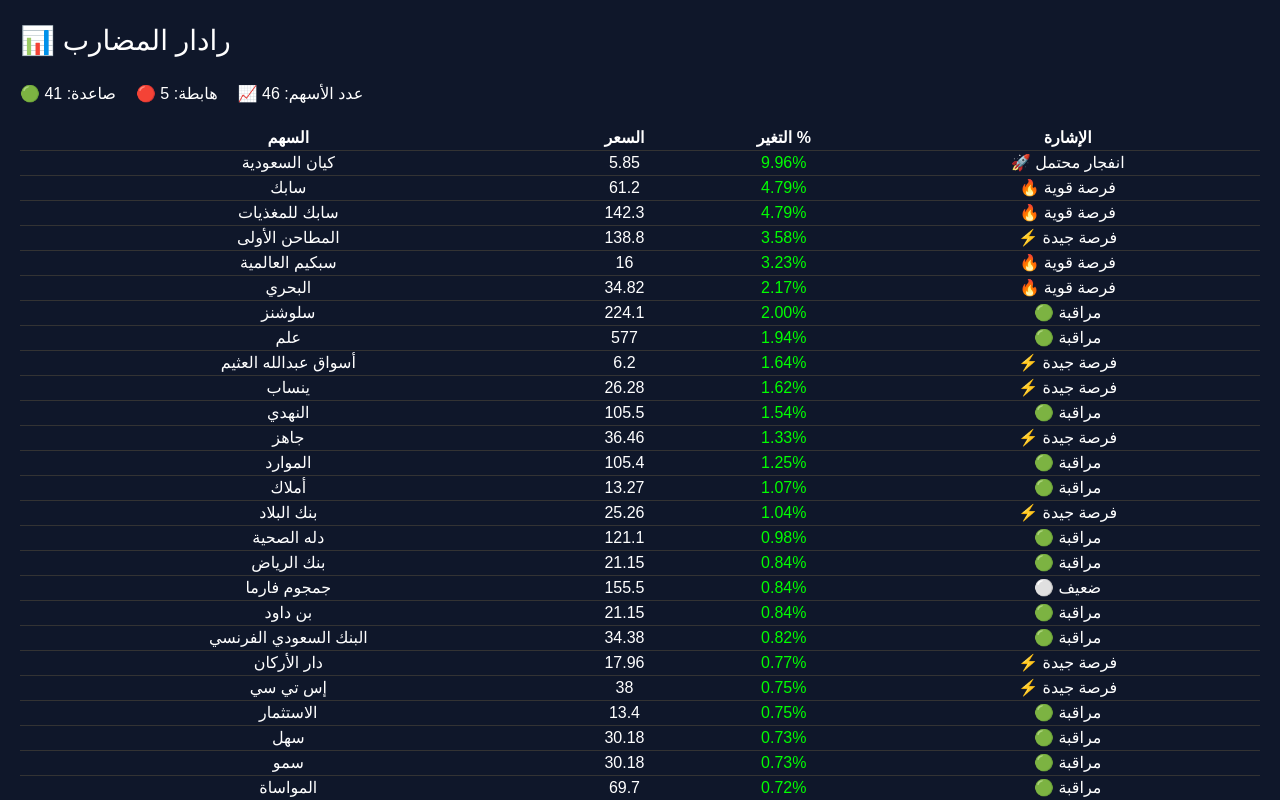
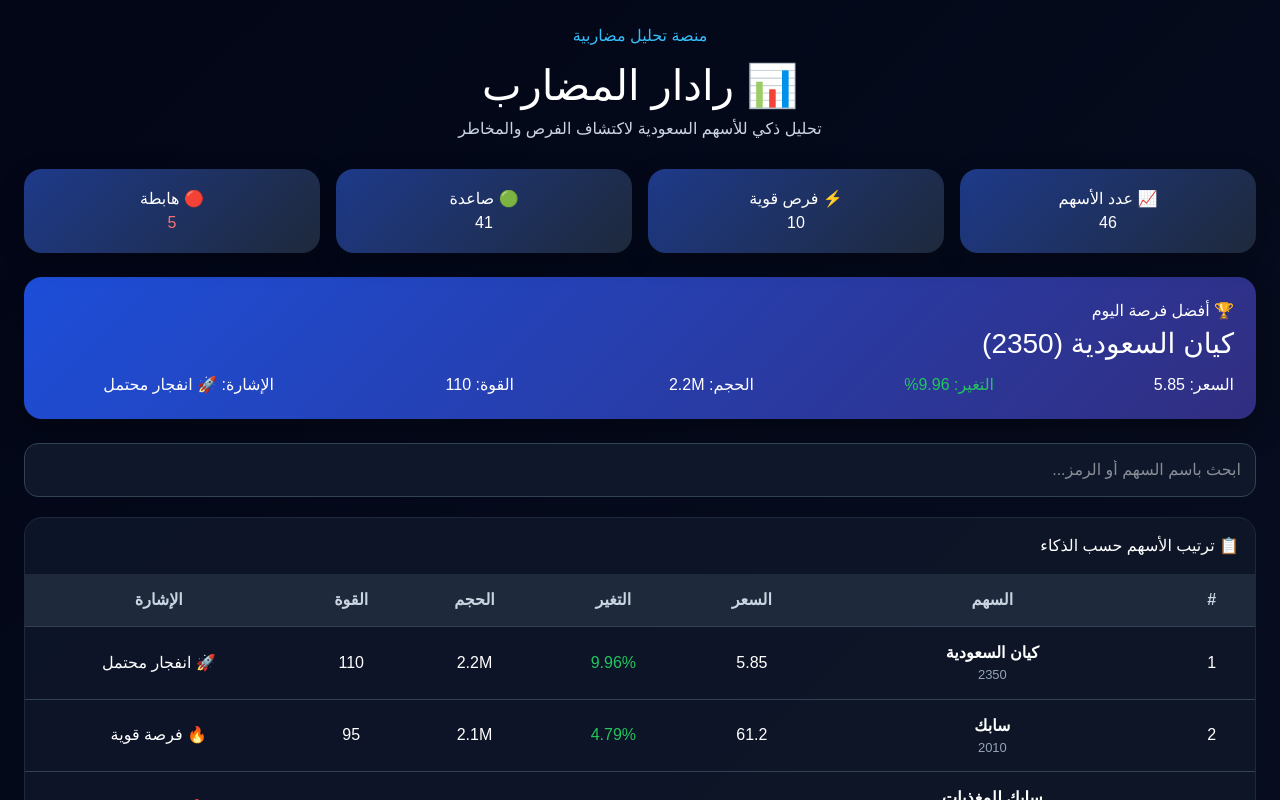
Before and after one commit to recob1411-prog/stocks-site, a Next.js app: page / in a window 1280 px wide. Shown: the top 800 px of the page. Built offline with nearby package versions, Linux system fonts and the light colour scheme.

Commit message:
add smart stock ranking

```diff
--- a/src/app/page.tsx
+++ b/src/app/page.tsx
@@ -1,6 +1,6 @@
 "use client";
 
-import { useEffect, useState } from "react";
+import { useEffect, useMemo, useState } from "react";
 
 type Stock = {
   symbol: string;
@@ -11,9 +11,40 @@ type Stock = {
   signal: string;
 };
 
+function getScore(stock: Stock) {
+  let score = 0;
+
+  if (stock.change >= 7) score += 50;
+  else if (stock.change >= 4) score += 40;
+  else if (stock.change >= 2) score += 30;
+  else if (stock.change >= 1) score += 20;
+  else if (stock.change > 0) score += 10;
+
+  if (stock.volume >= 3_000_000) score += 30;
+  else if (stock.volume >= 1_000_000) score += 20;
+  else if (stock.volume >= 500_000) score += 10;
+
+  if (stock.price >= 5 && stock.price <= 150) score += 10;
+
+  if (stock.signal.includes("انفجار")) score += 30;
+  if (stock.signal.includes("فرصة قوية")) score += 25;
+  if (stock.signal.includes("فرصة جيدة")) score += 15;
+  if (stock.signal.includes("خطر")) score -= 20;
+  if (stock.signal.includes("مخاطرة")) score -= 40;
+
+  return score;
+}
+
+function formatVolume(volume: number) {
+  if (volume >= 1_000_000) return `${(volume / 1_000_000).toFixed(1)}M`;
+  if (volume >= 1_000) return `${(volume / 1_000).toFixed(0)}K`;
+  return volume.toString();
+}
+
 export default function Home() {
   const [stocks, setStocks] = useState<Stock[]>([]);
   const [loading, setLoading] = useState(true);
+  const [search, setSearch] = useState("");
 
   useEffect(() => {
     fetch("/api/stocks")
@@ -24,48 +55,203 @@ export default function Home() {
       });
   }, []);
 
+  const rankedStocks = useMemo(() => {
+    return [...stocks]
+      .map((stock) => ({
+        ...stock,
+        score: getScore(stock),
+      }))
+      .sort((a, b) => b.score - a.score);
+  }, [stocks]);
+
+  const filteredStocks = rankedStocks.filter((stock) => {
+    const q = search.trim();
+    return stock.name.includes(q) || stock.symbol.includes(q);
+  });
+
+  const bestStock = rankedStocks[0];
+  const opportunities = rankedStocks.filter((s) => s.score >= 60).length;
   const gainers = stocks.filter((s) => s.change > 0).length;
   const losers = stocks.filter((s) => s.change < 0).length;
 
   return (
-    <main style={{ padding: 20, color: "white", background: "#0f172a", minHeight: "100vh" }}>
-      <h1 style={{ fontSize: 28, marginBottom: 20 }}>📊 رادار المضارب</h1>
+    <main
+      dir="rtl"
+      style={{
+        padding: 24,
+        color: "white",
+        background: "linear-gradient(135deg, #020617, #0f172a)",
+        minHeight: "100vh",
+        fontFamily: "Arial",
+      }}
+    >
+      <header style={{ marginBottom: 28, textAlign: "center" }}>
+        <p style={{ color: "#38bdf8", marginBottom: 6 }}>منصة تحليل مضاربية</p>
+        <h1 style={{ fontSize: 42, margin: 0 }}>📊 رادار المضارب</h1>
+        <p style={{ color: "#cbd5e1" }}>
+          تحليل ذكي للأسهم السعودية لاكتشاف الفرص والمخاطر
+        </p>
+      </header>
 
       {loading ? (
-        <p>جاري تحميل البيانات...</p>
+        <p style={{ textAlign: "center" }}>جاري تحميل البيانات...</p>
       ) : (
         <>
-          <div style={{ display: "flex", gap: 20, marginBottom: 20 }}>
-            <div>🟢 صاعدة: {gainers}</div>
-            <div>🔴 هابطة: {losers}</div>
-            <div>📈 عدد الأسهم: {stocks.length}</div>
+          <section
+            style={{
+              display: "grid",
+              gridTemplateColumns: "repeat(auto-fit, minmax(170px, 1fr))",
+              gap: 16,
+              marginBottom: 24,
+            }}
+          >
+            <div style={cardStyle}>
+              <p>📈 عدد الأسهم</p>
+              <h2>{stocks.length}</h2>
             </div>
 
+            <div style={cardStyle}>
+              <p>⚡ فرص قوية</p>
+              <h2>{opportunities}</h2>
+            </div>
+
+            <div style={cardStyle}>
+              <p>🟢 صاعدة</p>
+              <h2>{gainers}</h2>
+            </div>
+
+            <div style={cardStyle}>
+              <p>🔴 هابطة</p>
+              <h2 style={{ color: "#f87171" }}>{losers}</h2>
+            </div>
+          </section>
+
+          {bestStock && (
+            <section
+              style={{
+                background: "linear-gradient(135deg, #1d4ed8, #312e81)",
+                padding: 22,
+                borderRadius: 18,
+                marginBottom: 24,
+                boxShadow: "0 10px 30px rgba(0,0,0,.35)",
+              }}
+            >
+              <h2 style={{ marginTop: 0 }}>🏆 أفضل فرصة اليوم</h2>
+              <h3 style={{ fontSize: 28, marginBottom: 8 }}>
+                {bestStock.name} ({bestStock.symbol})
+              </h3>
+
+              <div
+                style={{
+                  display: "grid",
+                  gridTemplateColumns: "repeat(auto-fit, minmax(140px, 1fr))",
+                  gap: 12,
+                }}
+              >
+                <p>السعر: {bestStock.price}</p>
+                <p style={{ color: bestStock.change >= 0 ? "#22c55e" : "#ef4444" }}>
+                  التغير: {bestStock.change.toFixed(2)}%
+                </p>
+                <p>الحجم: {formatVolume(bestStock.volume)}</p>
+                <p>القوة: {bestStock.score}</p>
+                <p>الإشارة: {bestStock.signal}</p>
+              </div>
+            </section>
+          )}
+
+          <input
+            value={search}
+            onChange={(e) => setSearch(e.target.value)}
+            placeholder="ابحث باسم السهم أو الرمز..."
+            style={{
+              width: "100%",
+              padding: 14,
+              borderRadius: 14,
+              border: "1px solid #334155",
+              background: "#0f172a",
+              color: "white",
+              marginBottom: 20,
+              fontSize: 16,
+            }}
+          />
+
+          <section
+            style={{
+              background: "rgba(15,23,42,.85)",
+              borderRadius: 18,
+              overflow: "hidden",
+              border: "1px solid #1e293b",
+            }}
+          >
+            <h2 style={{ padding: 16, margin: 0 }}>📋 ترتيب الأسهم حسب الذكاء</h2>
+
+            <div style={{ overflowX: "auto" }}>
               <table style={{ width: "100%", borderCollapse: "collapse" }}>
                 <thead>
-              <tr>
-                <th>السهم</th>
-                <th>السعر</th>
-                <th>التغير %</th>
-                <th>الإشارة</th>
+                  <tr style={{ background: "#1e293b" }}>
+                    <th style={thStyle}>#</th>
+                    <th style={thStyle}>السهم</th>
+                    <th style={thStyle}>السعر</th>
+                    <th style={thStyle}>التغير</th>
+                    <th style={thStyle}>الحجم</th>
+                    <th style={thStyle}>القوة</th>
+                    <th style={thStyle}>الإشارة</th>
                   </tr>
                 </thead>
 
                 <tbody>
-              {stocks.map((s, i) => (
-                <tr key={i} style={{ textAlign: "center", borderTop: "1px solid #333" }}>
-                  <td>{s.name}</td>
-                  <td>{s.price}</td>
-                  <td style={{ color: s.change > 0 ? "lime" : "red" }}>
-                    {s.change.toFixed(2)}%
+                  {filteredStocks.map((stock, index) => (
+                    <tr key={stock.symbol} style={{ borderTop: "1px solid #334155" }}>
+                      <td style={tdStyle}>{index + 1}</td>
+                      <td style={tdStyle}>
+                        <strong>{stock.name}</strong>
+                        <div style={{ color: "#94a3b8", fontSize: 13 }}>
+                          {stock.symbol}
+                        </div>
                       </td>
-                  <td>{s.signal}</td>
+                      <td style={tdStyle}>{stock.price}</td>
+                      <td
+                        style={{
+                          ...tdStyle,
+                          color: stock.change >= 0 ? "#22c55e" : "#ef4444",
+                        }}
+                      >
+                        {stock.change.toFixed(2)}%
+                      </td>
+                      <td style={tdStyle}>{formatVolume(stock.volume)}</td>
+                      <td style={tdStyle}>{stock.score}</td>
+                      <td style={tdStyle}>{stock.signal}</td>
                     </tr>
                   ))}
                 </tbody>
               </table>
+            </div>
+          </section>
+
+          <p style={{ color: "#94a3b8", marginTop: 18, textAlign: "center" }}>
+            تنبيه: هذه منصة تحليل ومتابعة وليست توصية شراء أو بيع.
+          </p>
         </>
       )}
     </main>
   );
 }
+
+const cardStyle: React.CSSProperties = {
+  background: "linear-gradient(135deg, #1e3a8a, #1e293b)",
+  padding: 18,
+  borderRadius: 18,
+  textAlign: "center",
+  boxShadow: "0 8px 25px rgba(0,0,0,.25)",
+};
+
+const thStyle: React.CSSProperties = {
+  padding: 14,
+  textAlign: "center",
+  color: "#cbd5e1",
+};
+
+const tdStyle: React.CSSProperties = {
+  padding: 14,
+  textAlign: "center",
+};
```
Lines whose indentation alone changed are shown as unchanged.
